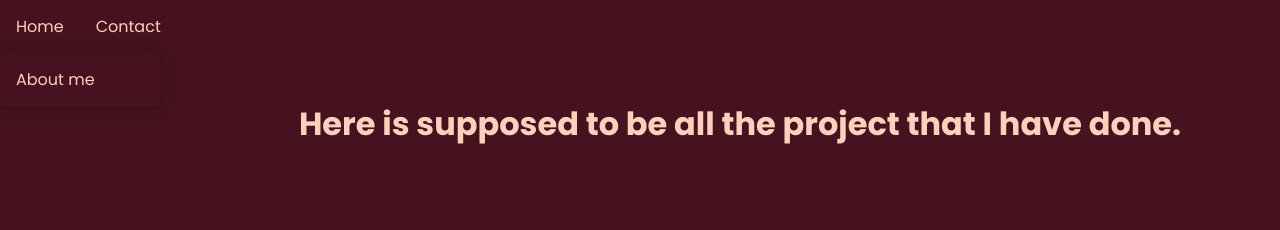
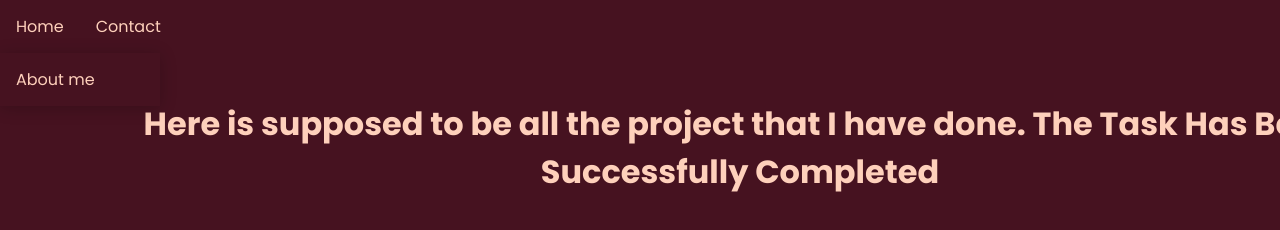
Before and after one commit to mylifeasggy/SBA-html-css, a plain HTML site: page web-mob.html in a window 1280 px wide. Shown: the top 230 px of the page. Drawn offline with Linux system fonts and the light colour scheme.

Commit message:
Some description to the web-mob page

```diff
--- a/web-mob.html
+++ b/web-mob.html
@@ -115,7 +115,7 @@ h1{
     </div>
     </div>
 
-   <h1>  Here is supposed to be all the project that I have done. </h>
+   <h1>  Here is supposed to be all the project that I have done. The Task Has Been Successfully Completed </h>
 
 
 </body>
```
